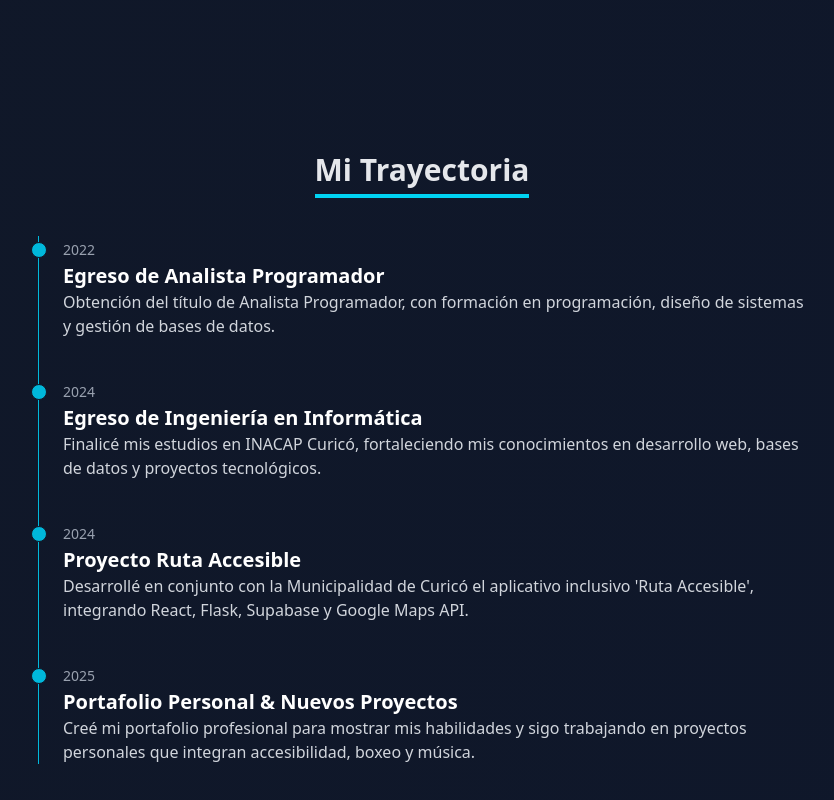
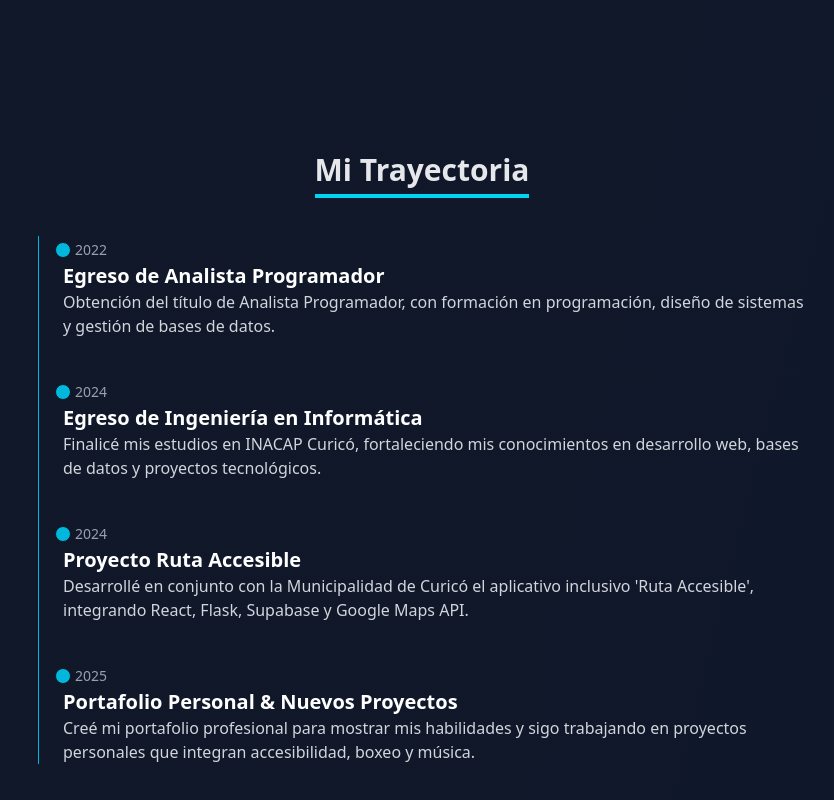
Before and after one commit to DubanPrograDVR/Mi-Portafolio-Front-end-developer, a React (Vite) app: page / in a window 1280 px wide. Shown: the part 1912-2712 px from the top of the page, without its empty margins (218-1052 px from the left). Built offline with nearby package versions, Linux system fonts and the light colour scheme.

Commit message:
Biblioteca para efecto en linea de tiempo y project como objeto para agregar mas proyectos

```diff
--- a/package.json
+++ b/package.json
@@ -11,6 +11,7 @@
   },
   "dependencies": {
     "@tailwindcss/vite": "^4.1.13",
+    "framer-motion": "^12.23.15",
     "lucide-react": "^0.544.0",
     "react": "^19.1.1",
     "react-dom": "^19.1.1",
--- a/src/data/projects.ts
+++ b/src/data/projects.ts
@@ -1,5 +1,30 @@
 import type { Project } from "../components/ProjectCard";
-export const projects: Project[] = [
-  { title:"Plataforma de E-commerce Pro", description:"…", tags:["React","Redux Toolkit","Node.js","Express","MongoDB"], link:"#", repo:"#"},
-  // …
+
+const projects: Project[] = [
+  {
+    title: "Ruta Accesible",
+    description:
+      "Aplicativo inclusivo desarrollado en conjunto con la Municipalidad de Curicó. Permite a las personas encontrar recintos accesibles en la ciudad.",
+    tags: ["React", "TypeScript", "Supabase", "Google Maps API"],
+    link: "https://rutaaccesible.site",
+    repo: "https://github.com/DubanPrograDVR/MapaInteractivo",
+  },
+  {
+    title: "ProAgendify",
+    description:
+      "Sistema de reservas y gestión de citas para profesionales de salud y bienestar.",
+    tags: ["React", "TypeScript", "Node.js", "MySQL"],
+    link: "https://proagendify.site",
+    repo: "https://github.com/DubanPrograDVR/ProAgendify",
+  },
+  {
+    title: "Portafolio Personal",
+    description:
+      "Mi portafolio profesional, donde muestro mis proyectos, habilidades y trayectoria.",
+    tags: ["React", "Tailwind CSS", "Vite"],
+    link: "https://midominio.com",
+    repo: "https://github.com/tuusuario/mi-portafolio",
+  },
 ];
+
+export default projects;
--- a/src/sections/Projects.tsx
+++ b/src/sections/Projects.tsx
@@ -1,6 +1,6 @@
 import AnimatedSection from "../components/AnimatedSection";
 import ProjectCard from "../components/ProjectCard";
-import { projects } from "../data/projects";
+import projects from "../data/projects";
 
 export default function Projects() {
   return (
@@ -8,11 +8,12 @@ export default function Projects() {
       <h2 className="text-3xl font-bold text-center mb-12">
         <span className="border-b-4 border-cyan-400 pb-1">Mis Proyectos</span>
       </h2>
+
       <div
         className="grid grid-cols-1 md:grid-cols-2 gap-8 max-w-5xl mx-auto"
         style={{ perspective: "1000px" }}>
-        {projects.map((p) => (
-          <ProjectCard key={p.title} project={p} />
+        {projects.map((project, index) => (
+          <ProjectCard key={index} project={project} />
         ))}
       </div>
     </AnimatedSection>
--- a/src/sections/Timeline.tsx
+++ b/src/sections/Timeline.tsx
@@ -1,7 +1,8 @@
 import AnimatedSection from "../components/AnimatedSection";
 import timeline from "../data/timeline";
+import { motion } from "framer-motion";
 
-const Timeline = () => {
+export default function Timeline() {
   return (
     <AnimatedSection id="timeline">
       <h2 className="text-3xl font-bold text-center mb-12">
@@ -10,23 +11,27 @@ const Timeline = () => {
 
       <div className="relative border-l border-cyan-500 max-w-3xl mx-auto">
         {timeline.map((item, idx) => (
-          <div key={idx} className="mb-10 ml-6">
+          <motion.div
+            key={idx}
+            className="mb-10 ml-6 relative"
+            initial={{ opacity: 0, x: idx % 2 === 0 ? -50 : 50 }}
+            whileInView={{ opacity: 1, x: 0 }}
+            viewport={{ once: true, amount: 0.3 }}
+            transition={{ duration: 0.6, delay: idx * 0.1 }}>
             {/* Punto del timeline */}
             <div className="absolute w-4 h-4 bg-cyan-500 rounded-full mt-1.5 -left-2 border border-gray-900"></div>
 
             {/* Contenido */}
-            <time className="mb-1 text-sm font-normal leading-none text-gray-400">
+            <time className="ml-3  mb-1 text-sm font-normal leading-none text-gray-400">
               {item.year}
             </time>
             <h3 className="text-xl font-semibold text-white">{item.title}</h3>
             <p className="mb-4 text-base font-normal text-gray-300">
               {item.description}
             </p>
-          </div>
+          </motion.div>
         ))}
       </div>
     </AnimatedSection>
   );
-};
-
-export default Timeline;
+}
```
Also changed, not shown: 1 other file (tests, documents, lock files or other folders).
